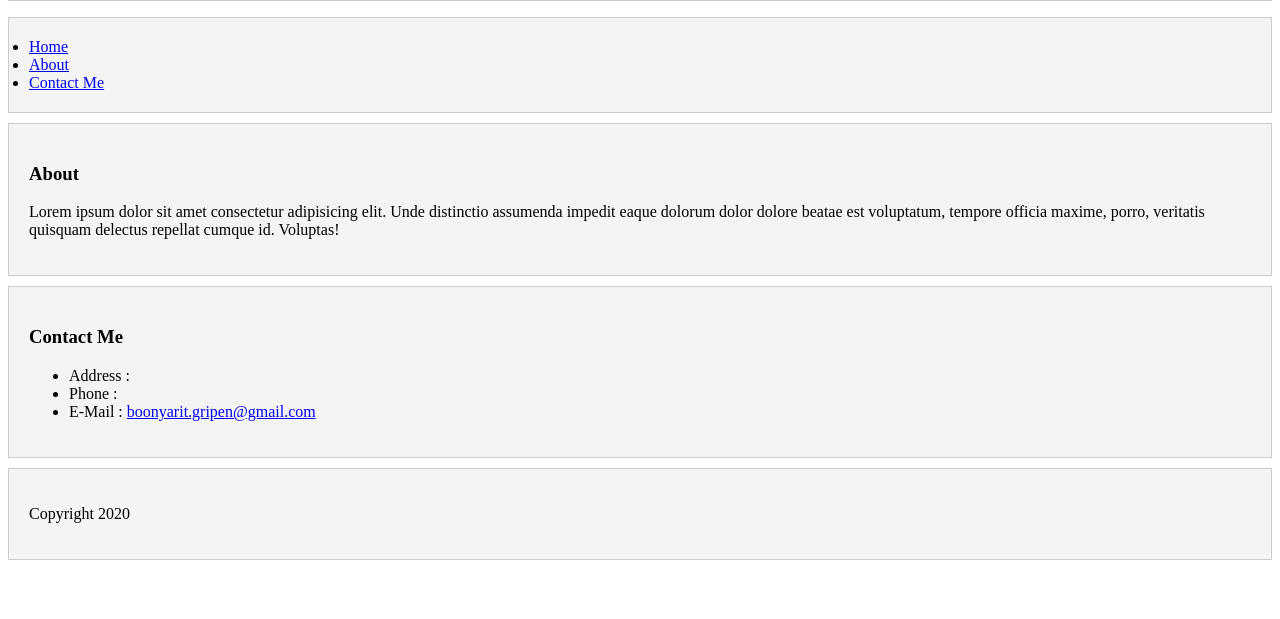
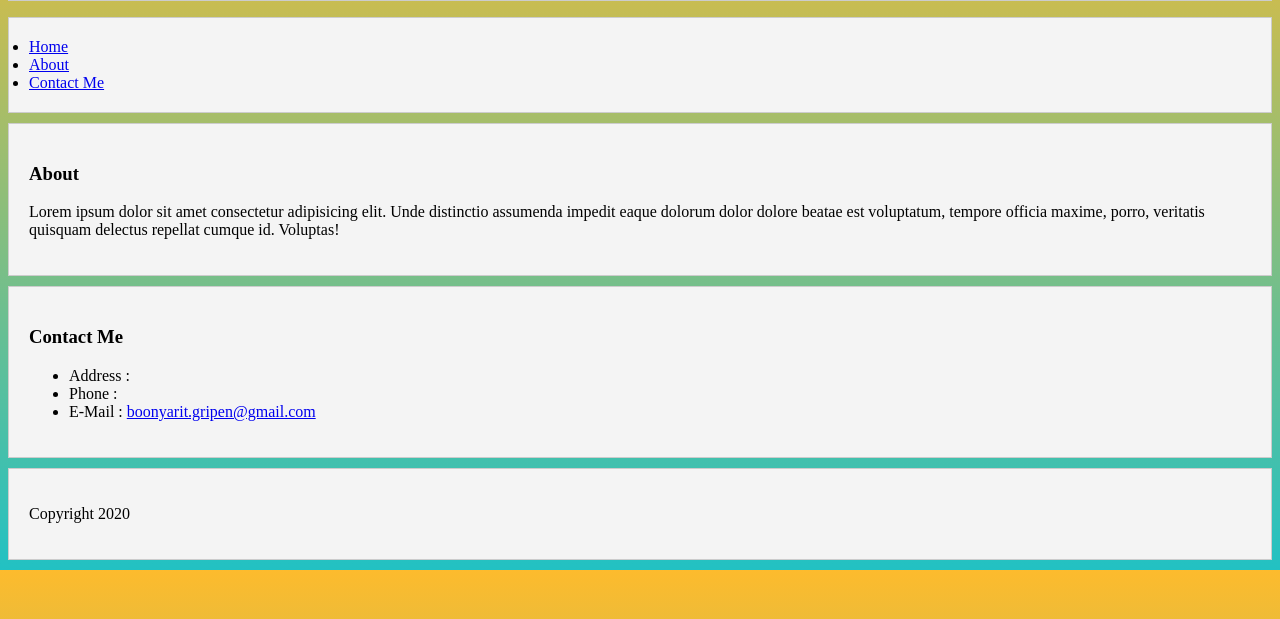
Before and after one commit to boonyarit-iamsaard/html-css-practical, a plain HTML site: page section-2-15-id-class-dive-span.html in a window 1280 px wide. Shown: the part 181-800 px from the top of the page. Drawn offline with Linux system fonts and the light colour scheme.

Commit message:
Commit new files

```diff
--- a/section-2-15-id-class-dive-span.html
+++ b/section-2-15-id-class-dive-span.html
@@ -14,6 +14,14 @@
       .enhance {
         background: black;
         color: yellow;
+      }
+      body {
+        background: rgb(34, 193, 195);
+        background: linear-gradient(
+          0deg,
+          rgba(34, 193, 195, 1) 0%,
+          rgba(253, 187, 45, 1) 100%
+        );
       }
     </style>
   </head>
```
Also changed, not shown: section-2-16-entities.html (added, +24 -0 lines).
